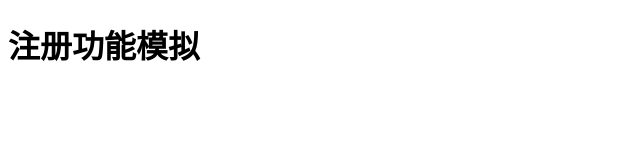
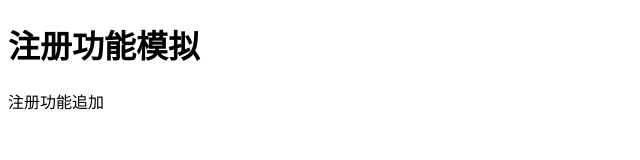
Before and after one commit to Aimee331/proj_02, a plain HTML site: page index.html in a window 1280 px wide. Shown: the whole page, without its empty margins (0-640 px from the left). Drawn offline with Linux system fonts and the light colour scheme.

Commit message:
注册功能追加

```diff
--- a/index.html
+++ b/index.html
@@ -9,6 +9,7 @@
 
 <body>
     <h1>注册功能模拟</h1>
+    <div>注册功能追加</div>
 </body>
 
 </html>
```
